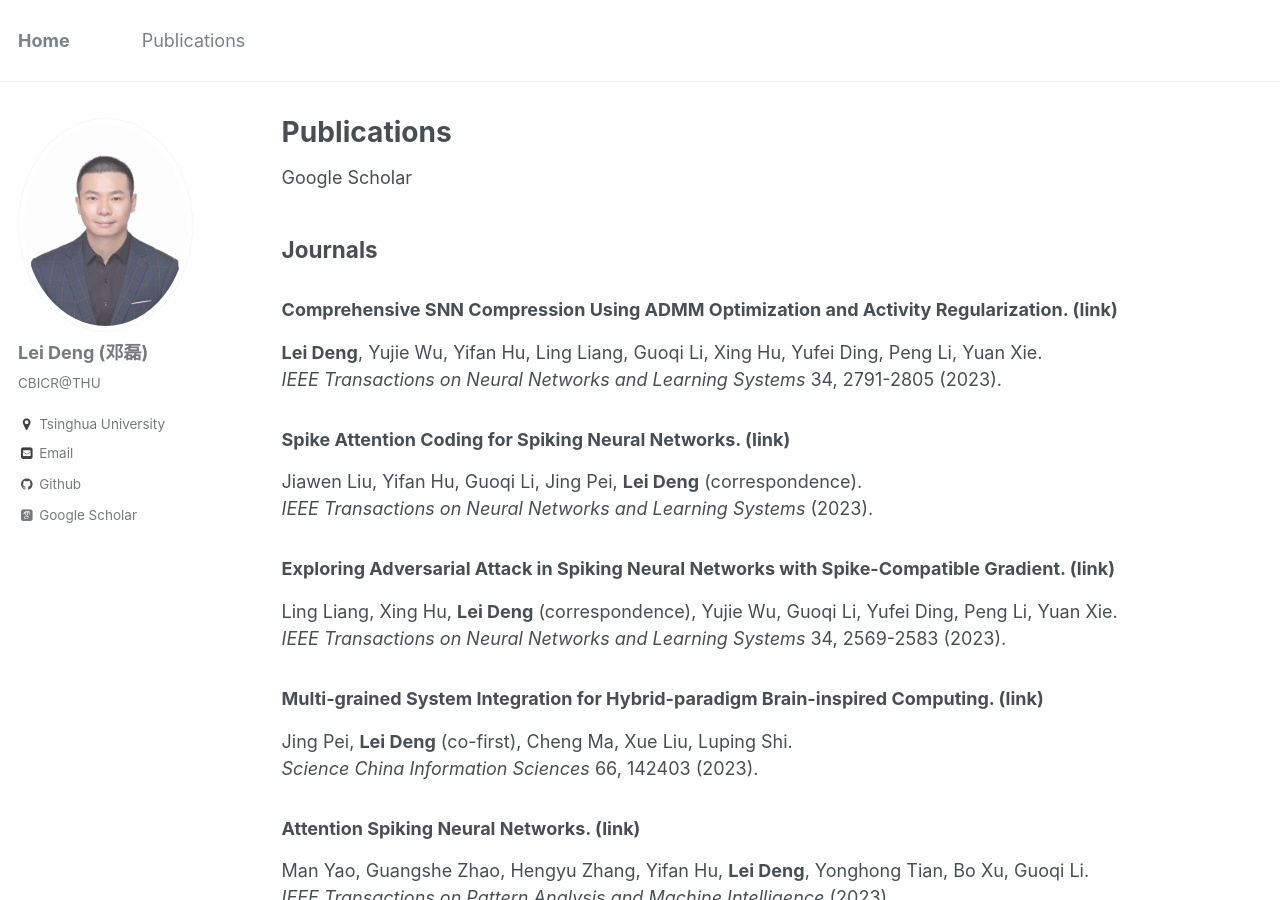
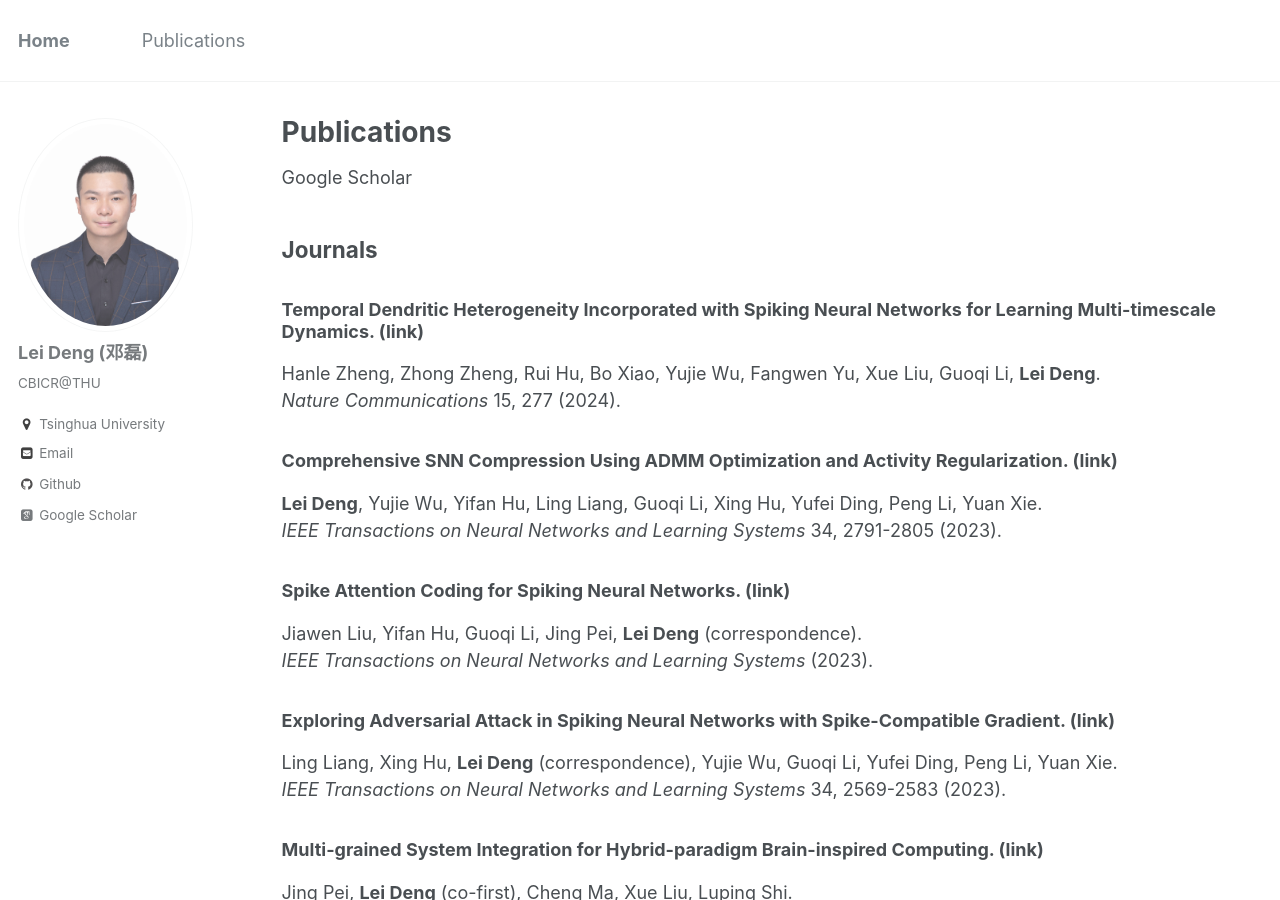
Before and after one commit to dllfei/dllfei.github.io, a Jekyll site: the page built from _pages/publications.md, in a window 1280 px wide and 900 px high. Built offline with Jekyll 4.4.1, drawn with Linux system fonts in a browser that asks for light colours; some web fonts are replaced.

Commit message:
Update publications.md

```diff
--- a/_pages/publications.md
+++ b/_pages/publications.md
@@ -7,6 +7,10 @@ author_profile: true
 [Google Scholar](https://scholar.google.com/citations?user=vlqhAN4AAAAJ&hl=zh-CN)
 
 ## Journals
+
+### Temporal Dendritic Heterogeneity Incorporated with Spiking Neural Networks for Learning Multi-timescale Dynamics. ([link](https://www.nature.com/articles/s41467-023-44614-z)) <br />
+Hanle Zheng, Zhong Zheng, Rui Hu, Bo Xiao, Yujie Wu, Fangwen Yu, Xue Liu, Guoqi Li, **Lei Deng**. <br />
+*Nature Communications* 15, 277 (2024).
 
 ### Comprehensive SNN Compression Using ADMM Optimization and Activity Regularization. ([link](https://ieeexplore.ieee.org/document/9597482)) <br />
 **Lei Deng**, Yujie Wu, Yifan Hu, Ling Liang, Guoqi Li, Xing Hu, Yufei Ding, Peng Li, Yuan Xie. <br />
```
